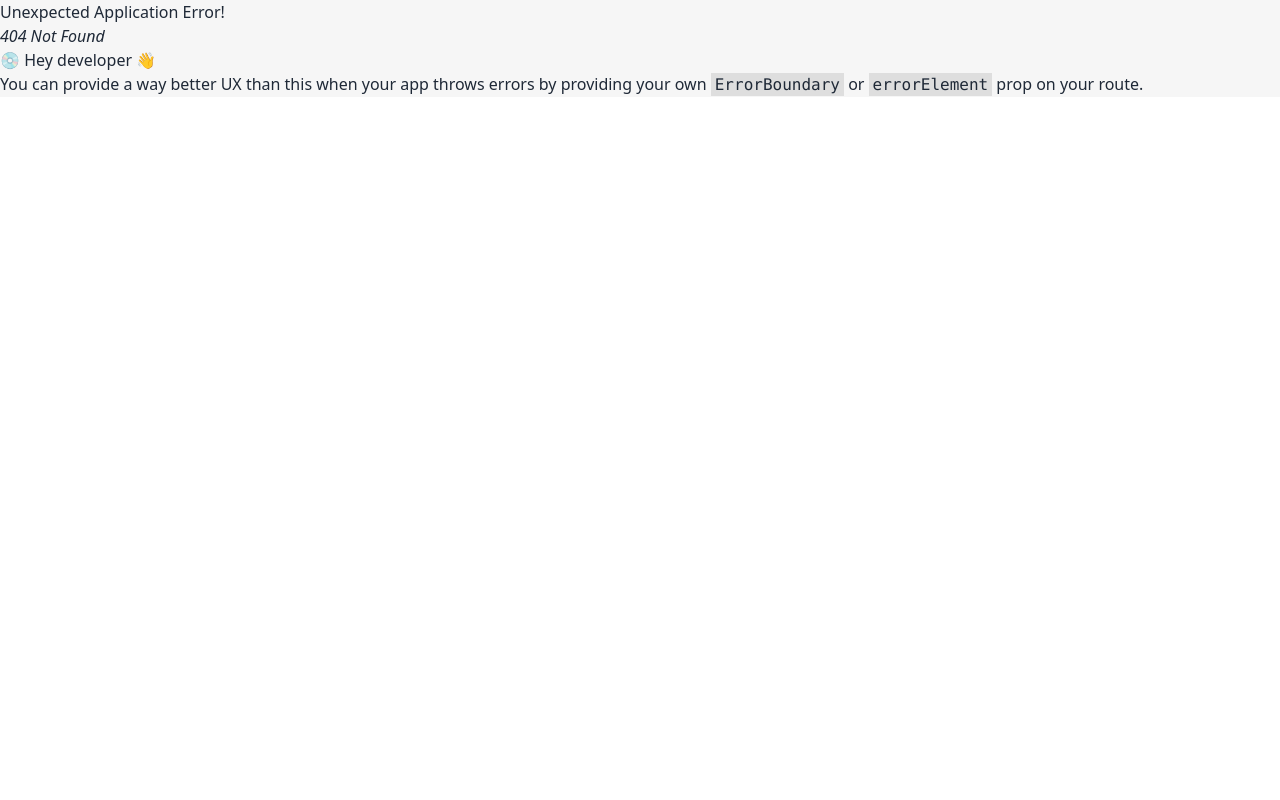
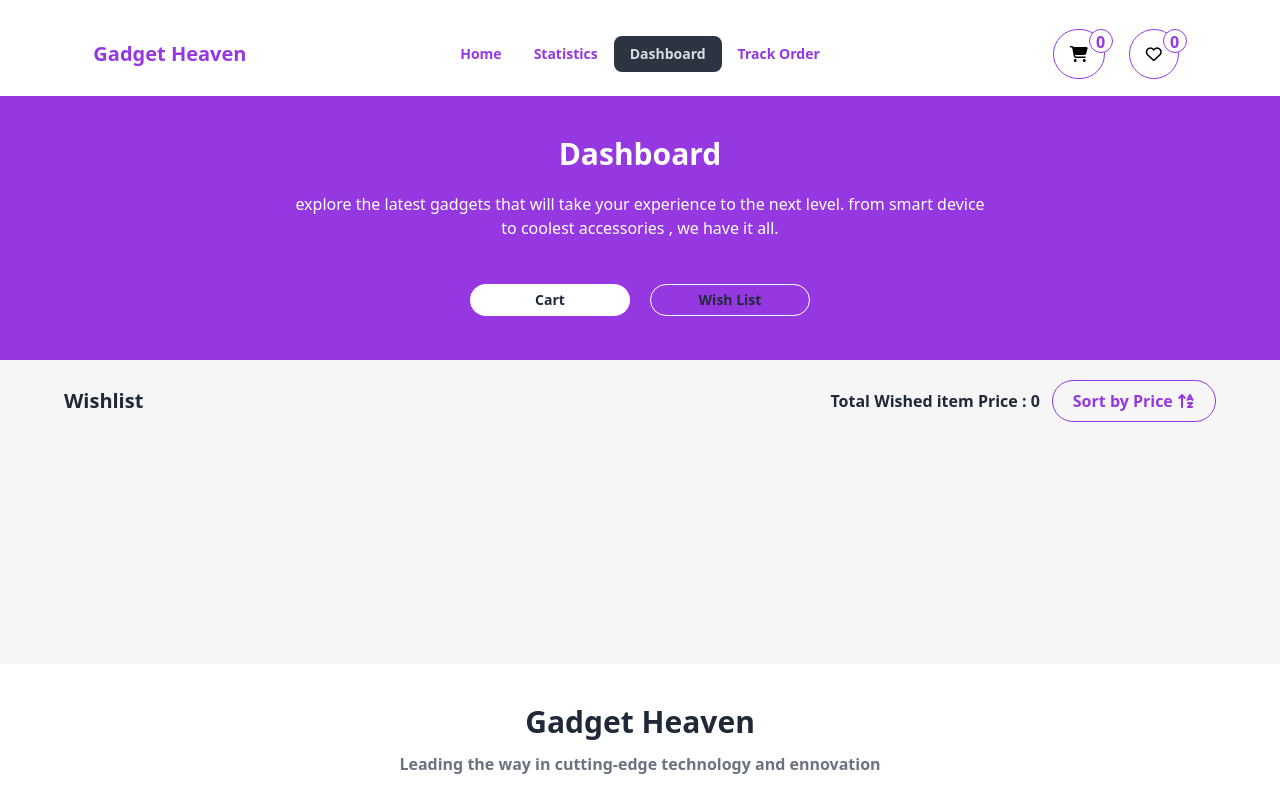
Before and after one commit to programming-hero-web-course-4/b10a8-gadget-heaven-rehan606, a React (Vite) app: page /dashboard/wishlist in a window 1280 px wide. Before the commit this address had no page. Shown: the top 800 px of the page. Built offline with nearby package versions, Linux system fonts and the light colour scheme.

Commit message:
add wishlist

```diff
--- a/src/components/Dashboard.jsx
+++ b/src/components/Dashboard.jsx
@@ -15,6 +15,10 @@ const Dashboard = () => {
         navigate('/dashboard/cart')
     }
 
+    const showWishContent = () => {
+        navigate('/dashboard/wishlist')
+    }
+
 
     return (
         <div>
@@ -26,12 +30,13 @@ const Dashboard = () => {
                     <div role="tablist" className=" flex justify-center
                  tabs tabs-boxed  bg-transparent mt-10 gap-5 ">
                         <a onClick={showCartContent} role="tab" className="tab !rounded-full w-40 bg-white font-bold">Cart</a>
-                        <a role="tab" className="tab !rounded-full w-40 border border-white font-bold">Wish List</a>
+                        <a onClick={showWishContent} role="tab" className="tab !rounded-full w-40 border border-white font-bold">Wish List</a>
                     </div>
                 </div>
 
             </div>
-            {/* <Outlet></Outlet> */}
+
+
             {location.pathname === '/dashboard' ? <CartContent></CartContent> : <Outlet />}
 
 
--- a/src/components/GadgetDetails.jsx
+++ b/src/components/GadgetDetails.jsx
@@ -1,7 +1,7 @@
 /* eslint-disable react/jsx-no-duplicate-props */
 import { useEffect, useState } from "react";
 import { Link, useLoaderData, useParams } from "react-router-dom";
-import { addCart } from "../utility";
+import { addCart, addWishlist } from "../utility";
 
 // import {  addToStoredCartList } from "../utility/addToLS";
 
@@ -20,8 +20,14 @@ const GadgetDetails = () => {
 
     const { title, image, price, description, Specification, availability, rating } = gadget || {}
 
+    // Add To cart handler
     const handleAddToCart = (gadget) => {
         addCart(gadget)
+    }
+
+    // Wishlist handler
+    const handleWishlist = (gadget)=> {
+        addWishlist(gadget)
     }
 
 
@@ -72,7 +78,7 @@ const GadgetDetails = () => {
                         <div className="mt-5 mb-4">
                             <Link  onClick={()=> handleAddToCart(gadget)} className="px-6 py-3  rounded-full text-white font-semibold bg-[#9538E2]"> Add to Cart <i className="fa-solid fa-cart-shopping"></i> </Link>
 
-                            <Link to={`/gadget/${id}`} className=" w-10 h-10 p-3 ml-4  rounded-full text-white font-semibold border border-[#9538E2]">  <i className="fa-regular fa-heart text-xl leading-tight textColor"></i> </Link>
+                            <Link onClick={()=> handleWishlist(gadget)}  className=" w-10 h-10 p-3 ml-4  rounded-full text-white font-semibold border border-[#9538E2]">  <i className="fa-regular fa-heart text-xl leading-tight textColor"></i> </Link>
 
                         </div>
                     </div>
--- a/src/components/Navbar.jsx
+++ b/src/components/Navbar.jsx
@@ -26,26 +26,34 @@ const Navbar = () => {
     const stastisticText =
         location.pathname === "/statistics" ? "textColor font-bold" : "text-white";
 
-    // Statistics
+    // Track Order
     const trackBg =
         location.pathname === "/track" ? "bg-white pt-5 pb-2" : "transfarent";
 
     const trackText =
         location.pathname === "/track" ? "textColor font-bold" : "text-white";
 
+    // Track Order
+    const wishBg =
+        location.pathname === "/dashboard/wishlist" ? "bg-white pt-5 pb-2" : "transfarent";
+
+    const wishText =
+        location.pathname === "/dashboard/wishlist" ? "textColor font-bold" : "text-white";
+
 
     const links = <>
-        <li><NavLink className={`${textColorClass} ${textColors} ${stastisticText} ${trackText}`} to="/">Home</NavLink></li>
-        <li><NavLink className={`${textColorClass} ${textColors} ${stastisticText} ${trackText}`} to="/statistics">Statistics</NavLink></li>
-        <li><NavLink className={`${textColorClass} ${textColors} ${stastisticText} ${trackText}`} to="/dashboard">Dashboard</NavLink></li>
-        <li><NavLink className={`${textColorClass} ${textColors} ${stastisticText} ${trackText}`} to="/track">Track Order</NavLink></li>
+        <li><NavLink className={`${textColorClass} ${textColors} ${stastisticText} ${trackText} ${wishText}`} to="/">Home</NavLink></li>
+        <li><NavLink className={`${textColorClass} ${textColors} ${stastisticText} ${trackText} ${wishText}`} to="/statistics">Statistics</NavLink></li>
+        <li><NavLink className={`${textColorClass} ${textColors} ${stastisticText} ${trackText} ${wishText}`} to="/dashboard">Dashboard</NavLink></li>
+        <li><NavLink className={`${textColorClass} ${textColors} ${stastisticText} ${trackText} ${wishText}`} to="/track">Track Order</NavLink></li>
+        {/* <li><NavLink className={`${textColorClass} ${textColors} ${stastisticText} ${trackText}`} to="/wishlist">Wishlist</NavLink></li> */}
 
     </>
 
 
 
     return (
-        <div className={`pt-10 ${sectionBackgroundClass} ${sectionBackground} ${stastisticBg} ${trackBg}` }>
+        <div className={`pt-10 ${sectionBackgroundClass} ${sectionBackground} ${stastisticBg} ${trackBg} ${wishBg}` }>
             <div className="container navbar  mx-auto w-11/12 text-white px-10 ">
                 <div className="navbar-start">
                     <div className="dropdown">
@@ -71,7 +79,7 @@ const Navbar = () => {
                             {links}
                         </ul>
                     </div>
-                    <NavLink to='/' className={`text-lg md:text-xl cursor-pointer font-semibold ${textColorClass} ${textColors} ${stastisticText} ${trackText}`}>Gadget Heaven</NavLink>
+                    <NavLink to='/' className={`text-lg md:text-xl cursor-pointer font-semibold ${textColorClass} ${textColors} ${stastisticText} ${trackText} ${wishText}`}>Gadget Heaven</NavLink>
                 </div>
                 <div className="navbar-center hidden lg:flex">
                     <ul className="menu menu-horizontal px-1">
--- a/src/components/Statistics.jsx
+++ b/src/components/Statistics.jsx
@@ -12,7 +12,7 @@ const Statistics = () => {
             <div className="container mx-auto px-16" >
                 <h2 className="font-bold text-2xl textColor mt-5">Statistics</h2>
                 <div className="flex justify-center py-10">
-                    <img src="https://i.ibb.co.com/Dw4JGVH/Frame-2087325590.png" alt="" className="w-full" />
+                    <img src="https://i.ibb.co.com/Dw4JGVH/Frame-2087325590.png" alt="" className="w-full border border-[#9538E2] rounded-xl" />
 
                 </div>
             </div>
--- a/src/components/CartContent.jsx
+++ b/src/components/WishContent.jsx
@@ -1,28 +1,19 @@
-/* eslint-disable no-undef */
 import { useEffect, useState } from "react";
-import { getAddedToCart, removeItem } from "../utility";
+import { getWishlist } from "../utility";
+import WishItem from "./WishItem";
 
-import CartItem from "./CartItem";
 
-const CartContent = () => {
-
+const WishContent = () => {
 
     const [gadget, setGadget] = useState([])
     const [totalCost, setTotalCost] = useState(0);
 
     useEffect(()=> {
-        const cartData = getAddedToCart()
-        setGadget(cartData)
-        updateTotalCost(cartData);
+        const wishlist = getWishlist()
+        setGadget(wishlist)
+        updateTotalCost(wishlist);
 
     },[])
-
-    const handleRemove = id =>{
-        removeItem(id)
-        const cartData = getAddedToCart()
-        setGadget(cartData)
-        updateTotalCost(cartData);
-    }
 
     // Calculate and update the total cost
     const updateTotalCost = (gadgetList) => {
@@ -39,30 +30,28 @@ const CartContent = () => {
 
     return (
         <div>
-            <div className="px-24">
+            <div className="px-16">
                 <div className="container mx-auto flex justify-between items-center mt-5">
                     <div>
-                        <h2 className="font-bold text-xl">Cart</h2>
+                        <h2 className="font-bold text-xl">Wishlist</h2>
                     </div>
 
                     <div className="flex items-center gap-3">
-                        <h2 className="font-semibold">Total Cost : {totalCost} </h2>
+                        <h2 className="font-semibold ">Total Wished item Price : {totalCost} </h2>
                         <button onClick={sortByPrice} className="px-5 py-2 rounded-full border textColor font-semibold border-[#9538E2]">Sort by Price <i className="fa-solid fa-arrow-up-a-z"></i> </button>
 
-                        <button className="px-5 py-2 rounded-full border font-semibold text-white bg-[#9538E2]">Purchase</button>
                     </div>
                 </div>
 
             </div>
 
-
             <div className="container mx-auto gap-4">
                 {
-                    gadget.map(gadget => ( <CartItem handleRemove={handleRemove} key={gadget.id} gadget={gadget}></CartItem> ))
+                    gadget.map(gadget => ( <WishItem key={gadget.id} gadget={gadget}></WishItem> ))
                 }
             </div>
         </div>
     );
 };
 
-export default CartContent;
+export default WishContent;
--- /dev/null
+++ b/src/components/WishItem.jsx
@@ -0,0 +1,27 @@
+/* eslint-disable react/prop-types */
+
+
+const WishItem = ({gadget}) => {
+    const {  title, image, description, price } = gadget || {}
+    return (
+        <div className="flex items-center mb-5 bg-white rounded-2xl p-5 gap-5 mt-10 h-52 mx-14">
+            <div className="w-2/12  bg-gray-300 p-3 rounded-2xl">
+                <img src={image} alt="" className="w-full h-[150px] rounded-2xl " />
+            </div>
+
+            <div className="w-10/12 flex justify-between">
+                <div className=" space-y-2">
+                    <h2 className="textColor font-bold text-2xl"> {title}</h2>
+                    <p className=" text-gray-400"> {description}</p>
+                    <p className="font-bold text-gray-500">Price: {price}</p>
+                    <button className="bg-[#9538E2] rounded-full px-6 py-3 text-white font-bold">Add To Cart </button>
+                </div>
+                <div className=" rounded-full w-10 h-10 -mt-5">
+                    <button ><i  className="fa-regular fa-circle-xmark text-2xl text-red-600"></i></button>
+                </div>
+            </div>
+        </div>
+    );
+};
+
+export default WishItem;
--- a/src/utility/index.js
+++ b/src/utility/index.js
@@ -16,7 +16,7 @@ const addCart = gadget => {
 
     const addToCart = getAddedToCart()
     const isExist = addToCart.find(item => item.id == gadget.id)
-    if(isExist) return toast.error('This item already Exist!');
+    if(isExist) return toast.error('This item already Exist! in Cart');
 
     addToCart.push(gadget)
     localStorage.setItem('addToCart', JSON.stringify(addToCart) )
@@ -30,4 +30,31 @@ const removeItem = id => {
     toast.success('Successfully! Remove Item  ');
 }
 
-export {addCart , getAddedToCart, removeItem}
+//---------------------------Wishlist-----------------------------------
+
+// Get all wishlist
+const getWishlist = () => {
+    const all = localStorage.getItem('wishlist')
+
+    if(all){
+        const wishList = JSON.parse(all)
+        return wishList
+    }else{
+        return []
+    }
+}
+
+
+// Add wishlist
+const addWishlist = gadget =>{
+
+    const wishList = getWishlist()
+    const isExist = wishList.find(item => item.id == gadget.id)
+    if(isExist) return toast.error('This item already Exist! in Wishlist');
+
+    wishList.push(gadget)
+    localStorage.setItem('wishlist', JSON.stringify(wishList))
+    toast.success('Item Successfully! Added in Wishlist');
+}
+
+export {addCart , getAddedToCart, removeItem, addWishlist, getWishlist}
```
Also changed, not shown: src/main.jsx (+10 -1 lines).
